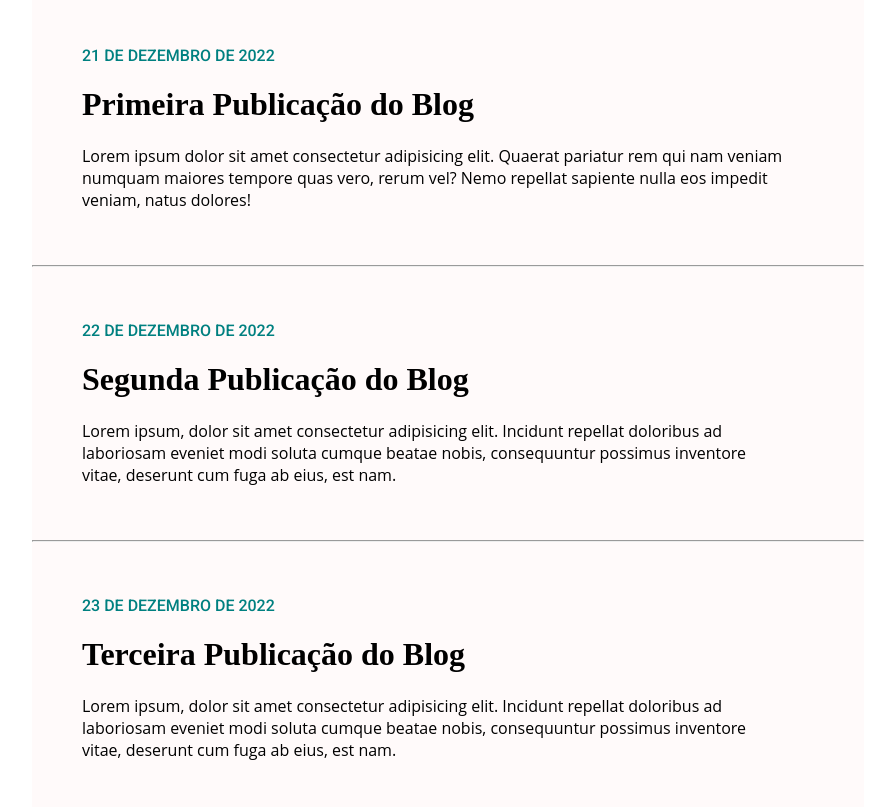
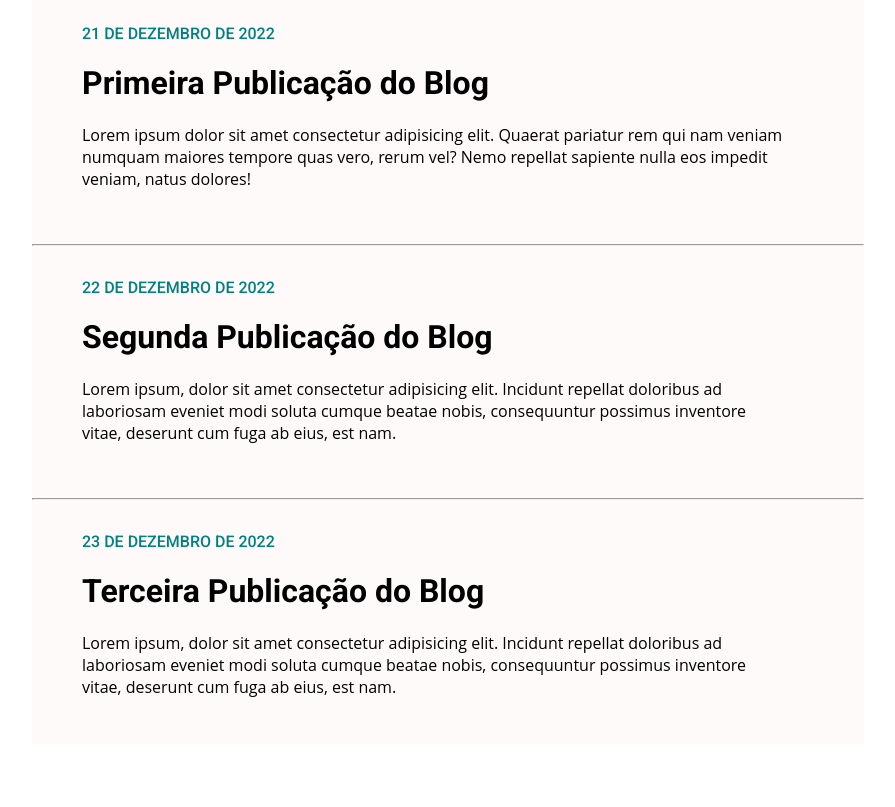
Before and after one commit to Cleber-0101/Modulo-CSS, a plain HTML site: page exercicio-recriando site/site002.html in a window 1280 px wide. Shown: the whole page, without its empty margins (192-1087 px from the left). Drawn offline with Linux system fonts and the light colour scheme.

Commit message:
Recriando um site002 com CSS

```diff
--- a/exercicio-recriando site/site002.css
+++ b/exercicio-recriando site/site002.css
@@ -1,5 +1,9 @@
 body {
   margin: 0 auto;
+}
+
+h1 {
+  font-family: "roboto";
 }
 
 .post-container {
@@ -18,10 +22,6 @@ body {
   font-family: "Roboto";
 }
 
-h1 {
-  font-family: "Montserrat";
+.post-container .post {
+  padding: 8px 0 30px 50px;
 }
-
-.post-container .post {
-  padding: 30px 0 30px 50px;
-}
--- a/exercicio-recriando site/site002.html
+++ b/exercicio-recriando site/site002.html
@@ -2,7 +2,7 @@
   <head>
     <meta />
     <title>Blog</title>
-    <link rel="stylesheet" href="https://fonts.googleapis.com/css2? família=Montserrat&family=Roboto:wght@500;700&display=swap'; " rel="">
+    <link href="https://fonts.googleapis.com/css2?família=Montserrat&family=Roboto:wght@500;700&display=swap'; " rel="stylesheet">
     <link rel="stylesheet" type="text/css" href="site002.css" />
   </head>
   <body>
```
